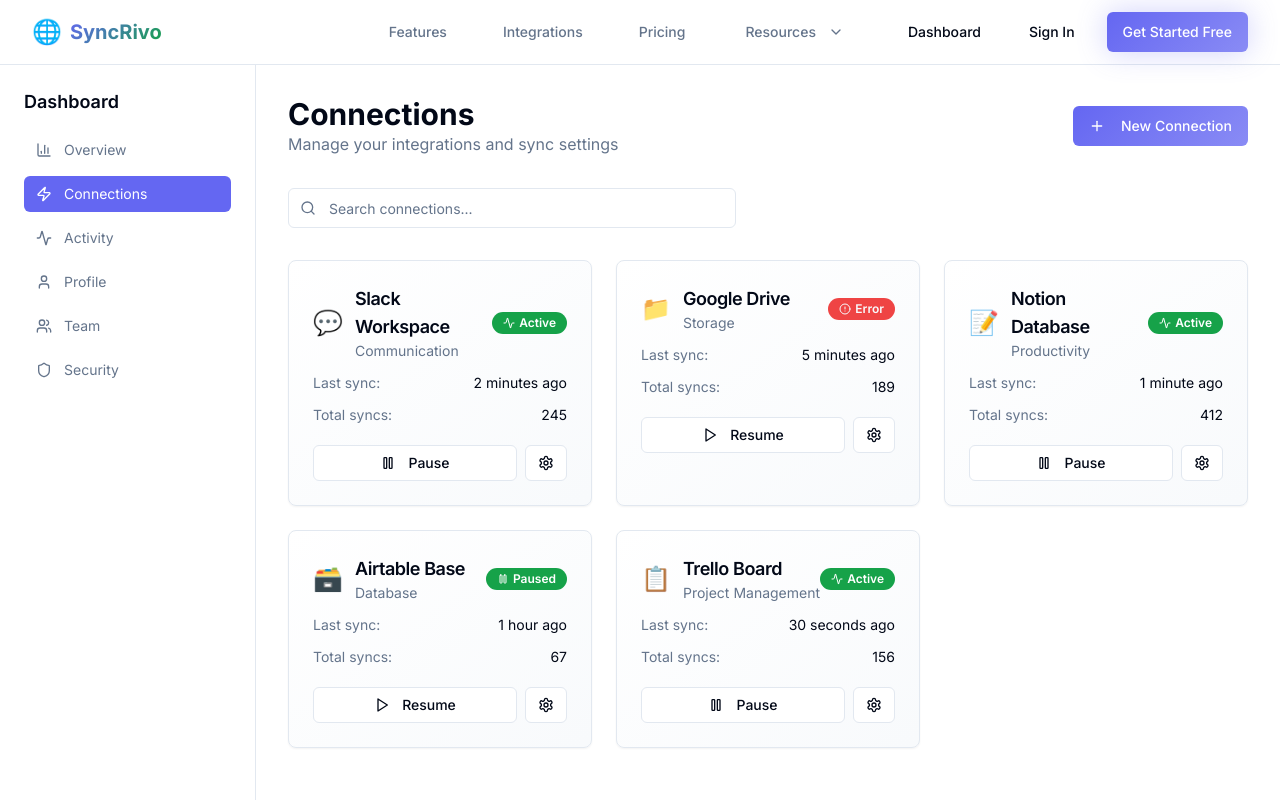
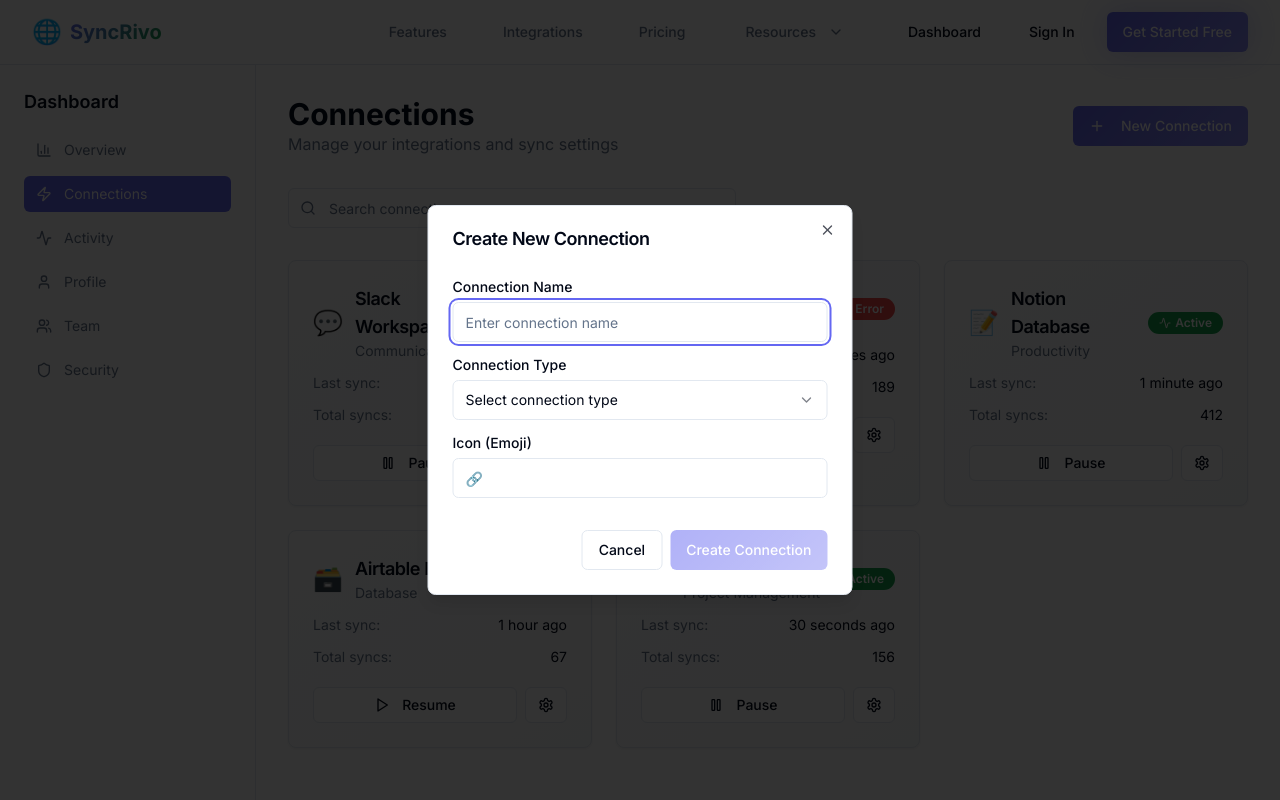
Before and after one commit to vidyakumarm/syncrivo-blueprint-project, a React (Vite) app: page /dashboard/connections in a window 1280 px wide. Both pictures are taken after a click on the button "New Connection". Shown: the top 800 px of the page. Built offline with nearby package versions, Linux system fonts and the light colour scheme.

Commit message:
Fix New Connection button
Added functionality to the "New Connection" button on the /dashboard/connections page.

```diff
--- a/src/pages/DashboardConnections.tsx
+++ b/src/pages/DashboardConnections.tsx
@@ -4,6 +4,9 @@ import { Card, CardContent, CardHeader, CardTitle } from '@/components/ui/card';
 import { Button } from '@/components/ui/button';
 import { Badge } from '@/components/ui/badge';
 import { Input } from '@/components/ui/input';
+import { Label } from '@/components/ui/label';
+import { Select, SelectContent, SelectItem, SelectTrigger, SelectValue } from '@/components/ui/select';
+import { Dialog, DialogContent, DialogHeader, DialogTitle, DialogTrigger } from '@/components/ui/dialog';
 import {
   Plus,
   Search,
@@ -26,6 +29,12 @@ interface Connection {
 
 export default function DashboardConnections() {
   const [searchTerm, setSearchTerm] = useState('');
+  const [isDialogOpen, setIsDialogOpen] = useState(false);
+  const [newConnection, setNewConnection] = useState({
+    name: '',
+    type: '',
+    icon: '🔗'
+  });
   const [connections, setConnections] = useState<Connection[]>([
     {
       id: '1',
@@ -93,9 +102,35 @@ export default function DashboardConnections() {
   };
 
   const handleNewConnection = () => {
-    console.log('Opening new connection dialog');
-    // Navigation to new connection flow would go here
+    if (!newConnection.name || !newConnection.type) {
+      return;
+    }
+
+    const connection: Connection = {
+      id: Date.now().toString(),
+      name: newConnection.name,
+      type: newConnection.type,
+      status: 'active',
+      lastSync: 'Never',
+      syncCount: 0,
+      icon: newConnection.icon,
+    };
+
+    setConnections(prev => [...prev, connection]);
+    setNewConnection({ name: '', type: '', icon: '🔗' });
+    setIsDialogOpen(false);
   };
+
+  const connectionTypes = [
+    'Communication',
+    'Storage',
+    'Productivity',
+    'Database',
+    'Project Management',
+    'CRM',
+    'E-commerce',
+    'Analytics'
+  ];
 
   const getStatusColor = (status: string) => {
     switch (status) {
@@ -124,10 +159,67 @@ export default function DashboardConnections() {
             <h1 className="text-3xl font-bold text-foreground">Connections</h1>
             <p className="text-muted-foreground">Manage your integrations and sync settings</p>
           </div>
-          <Button className="bg-gradient-primary" onClick={handleNewConnection}>
-            <Plus className="h-4 w-4 mr-2" />
-            New Connection
-          </Button>
+          <Dialog open={isDialogOpen} onOpenChange={setIsDialogOpen}>
+            <DialogTrigger asChild>
+              <Button className="bg-gradient-primary">
+                <Plus className="h-4 w-4 mr-2" />
+                New Connection
+              </Button>
+            </DialogTrigger>
+            <DialogContent className="sm:max-w-[425px]">
+              <DialogHeader>
+                <DialogTitle>Create New Connection</DialogTitle>
+              </DialogHeader>
+              <div className="grid gap-4 py-4">
+                <div className="grid gap-2">
+                  <Label htmlFor="name">Connection Name</Label>
+                  <Input
+                    id="name"
+                    placeholder="Enter connection name"
+                    value={newConnection.name}
+                    onChange={(e) => setNewConnection(prev => ({ ...prev, name: e.target.value }))}
+                  />
+                </div>
+                <div className="grid gap-2">
+                  <Label htmlFor="type">Connection Type</Label>
+                  <Select value={newConnection.type} onValueChange={(value) => setNewConnection(prev => ({ ...prev, type: value }))}>
+                    <SelectTrigger>
+                      <SelectValue placeholder="Select connection type" />
+                    </SelectTrigger>
+                    <SelectContent>
+                      {connectionTypes.map((type) => (
+                        <SelectItem key={type} value={type}>
+                          {type}
+                        </SelectItem>
+                      ))}
+                    </SelectContent>
+                  </Select>
+                </div>
+                <div className="grid gap-2">
+                  <Label htmlFor="icon">Icon (Emoji)</Label>
+                  <Input
+                    id="icon"
+                    placeholder="🔗"
+                    value={newConnection.icon}
+                    onChange={(e) => setNewConnection(prev => ({ ...prev, icon: e.target.value }))}
+                    maxLength={2}
+                  />
+                </div>
+              </div>
+              <div className="flex justify-end space-x-2">
+                <Button variant="outline" onClick={() => setIsDialogOpen(false)}>
+                  Cancel
+                </Button>
+                <Button
+                  onClick={handleNewConnection}
+                  disabled={!newConnection.name || !newConnection.type}
+                  className="bg-gradient-primary"
+                >
+                  Create Connection
+                </Button>
+              </div>
+            </DialogContent>
+          </Dialog>
         </div>
 
         {/* Search and Filters */}
```
